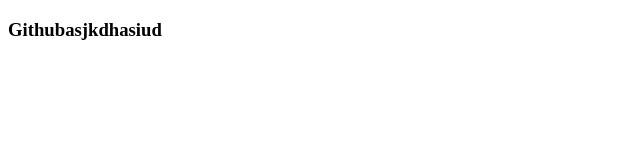
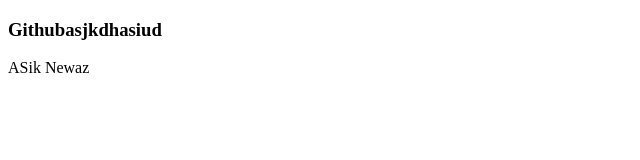
Before and after one commit to asiknewaz/Github-second-repo, a plain HTML site: page index.html in a window 1280 px wide. Shown: the whole page, without its empty margins (0-640 px from the left). Drawn offline with Linux system fonts and the light colour scheme.

Commit message:
new update

```diff
--- a/index.html
+++ b/index.html
@@ -7,5 +7,6 @@
 </head>
 <body>
     <h3>Githubasjkdhasiud</h3>
+    <p>ASik Newaz</p>
 </body>
 </html>
```
